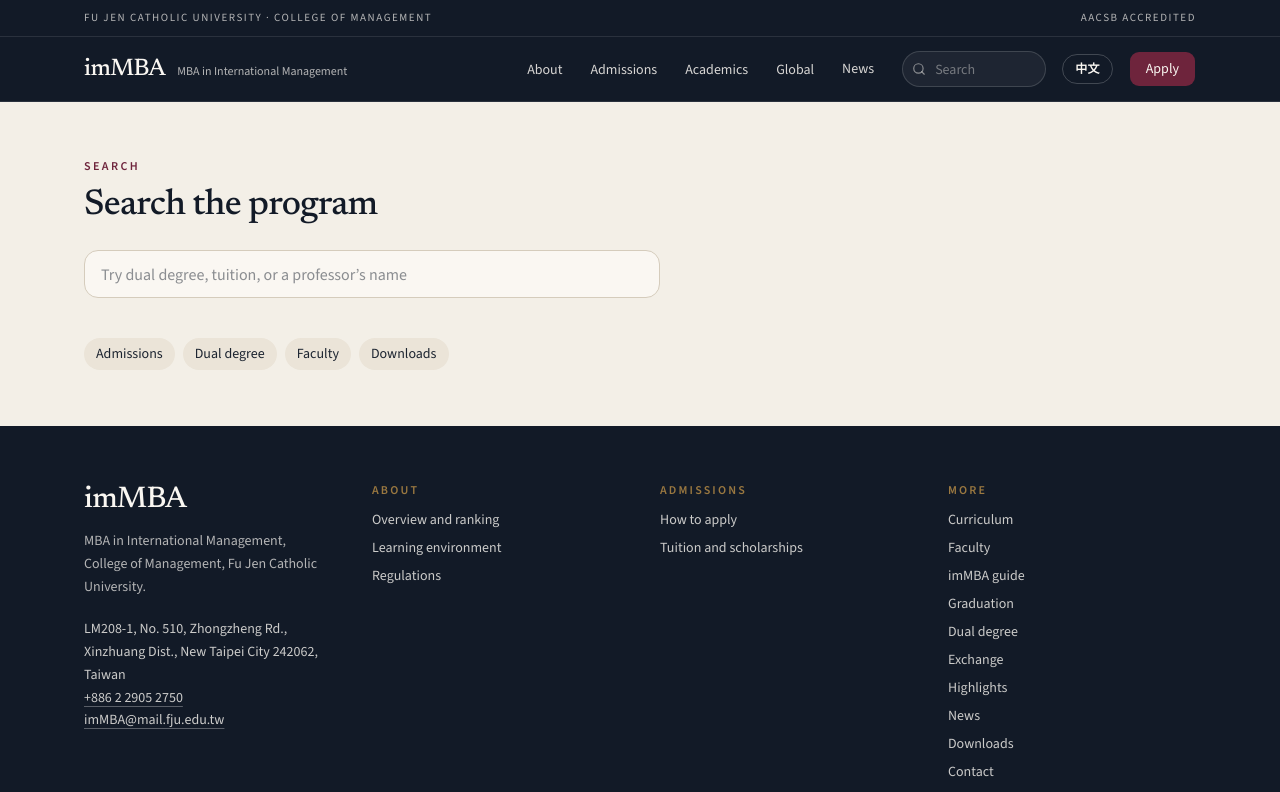
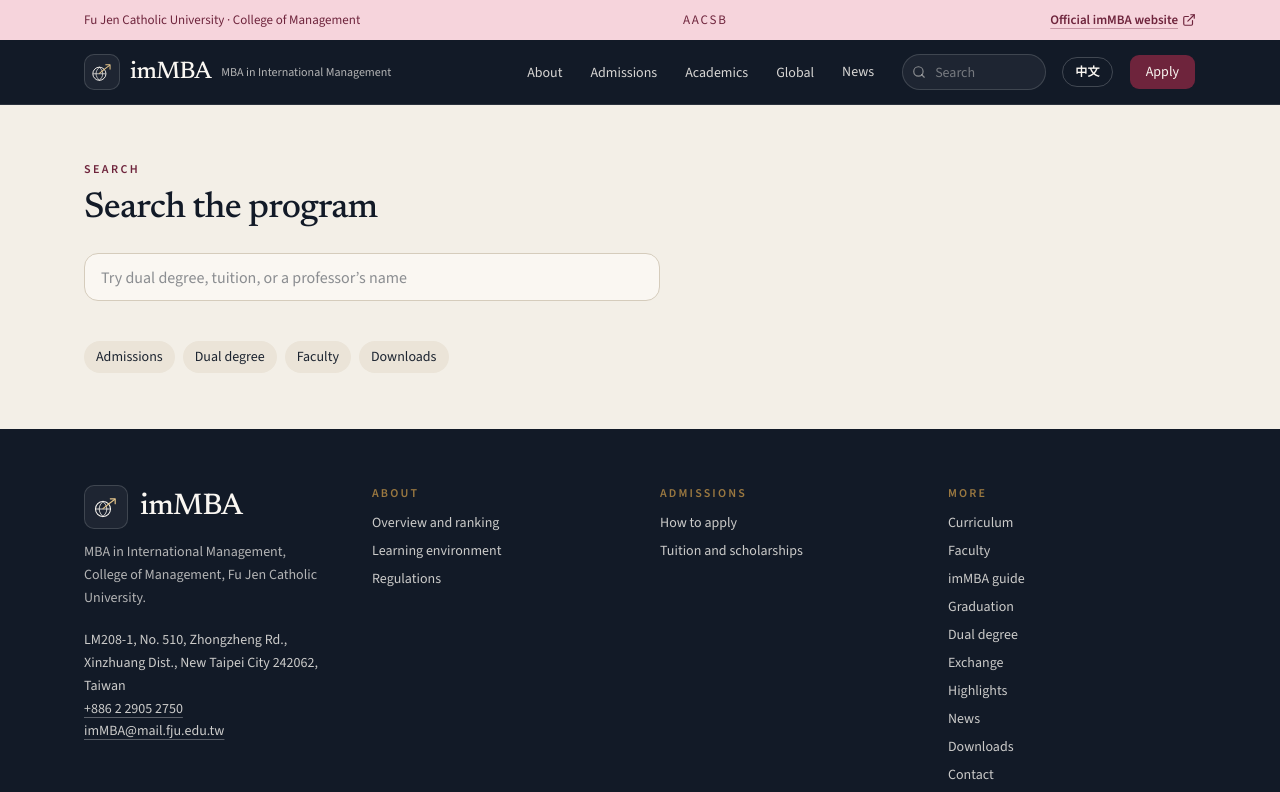
Before and after one commit to Victorpth/immba-site, a Next.js app: page /en/search in a window 1280 px wide. Shown: the top 792 px of the page. Built offline with nearby package versions, Linux system fonts and the light colour scheme.

Commit message:
Add an international career logo and a pink official-site link.
The mark pairs a globe with a rising path, and the top bar links to Fu Jen’s English and Chinese imMBA sites.

Co-authored-by: pothetv <pothetv@gmail.com>

```diff
--- /dev/null
+++ b/src/components/logo-mark.tsx
@@ -0,0 +1,41 @@
+type LogoMarkProps = {
+  className?: string;
+  /** Gold reads lighter on the ink header and deeper on cream. */
+  tone?: "dark" | "light";
+};
+
+export function LogoMark({ className, tone = "dark" }: LogoMarkProps) {
+  const gold = tone === "dark" ? "#e4c48a" : "#9a7840";
+
+  return (
+    <svg viewBox="0 0 64 64" fill="none" aria-hidden="true" className={className}>
+      <circle cx="26" cy="36" r="15" stroke="currentColor" strokeWidth="2.1" />
+      <path
+        d="M26 21.2c4.8 4.1 7.6 8.8 7.6 14.8S30.8 46.7 26 50.8"
+        stroke="currentColor"
+        strokeWidth="1.6"
+        strokeLinecap="round"
+      />
+      <path
+        d="M26 21.2c-4.8 4.1-7.6 8.8-7.6 14.8s3.2 10.7 7.6 14.8"
+        stroke="currentColor"
+        strokeWidth="1.6"
+        strokeLinecap="round"
+      />
+      <path d="M12.4 36h27.2" stroke="currentColor" strokeWidth="1.6" strokeLinecap="round" />
+      <path
+        d="M26 35.2c7.2-6.2 13.4-11.4 23.2-18.4"
+        stroke={gold}
+        strokeWidth="2.35"
+        strokeLinecap="round"
+      />
+      <path
+        d="M40.6 15.6H50.4V25.4"
+        stroke={gold}
+        strokeWidth="2.35"
+        strokeLinecap="round"
+        strokeLinejoin="round"
+      />
+    </svg>
+  );
+}
--- a/src/components/site-footer.tsx
+++ b/src/components/site-footer.tsx
@@ -1,3 +1,4 @@
+import { LogoMark } from "@/components/logo-mark";
 import { navGroups, utilityLinks } from "@/content/nav";
 import { tx, withLang, type Lang } from "@/lib/i18n";
 import Link from "next/link";
@@ -7,7 +8,12 @@ export function SiteFooter({ lang }: { lang: Lang }) {
     <footer className="mt-auto bg-ink text-cream">
       <div className="site-wrap grid gap-10 py-14 sm:grid-cols-2 lg:grid-cols-4">
         <div>
-          <p className="font-display text-3xl">imMBA</p>
+          <Link href={withLang(lang, "/")} className="flex items-center gap-3">
+            <span className="flex size-11 shrink-0 items-center justify-center rounded-lg border border-white/15 bg-white/5">
+              <LogoMark className="size-8 text-cream" />
+            </span>
+            <p className="font-display text-3xl leading-none">imMBA</p>
+          </Link>
           <p className="mt-3 max-w-xs text-sm leading-relaxed text-cream/70">
             {tx(lang, {
               en: "MBA in International Management, College of Management, Fu Jen Catholic University.",
--- a/src/components/site-header.tsx
+++ b/src/components/site-header.tsx
@@ -9,8 +9,9 @@ import {
   SheetTitle,
   SheetTrigger,
 } from "@/components/ui/sheet";
+import { LogoMark } from "@/components/logo-mark";
 import { otherLang, tx, withLang, type Lang } from "@/lib/i18n";
-import { Menu, Search } from "lucide-react";
+import { ExternalLink, Menu, Search } from "lucide-react";
 import Link from "next/link";
 import { usePathname, useRouter } from "next/navigation";
 import { FormEvent, useEffect, useState } from "react";
@@ -47,22 +48,40 @@ export function SiteHeader({ lang }: { lang: Lang }) {
   }
 
   const apply = withLang(lang, "/admissions");
+  const official = {
+    en: "https://www.management.fju.edu.tw/esubweb/immbaengindex/",
+    zh: "https://www.management.fju.edu.tw/subweb/immba/",
+  }[lang];
 
   return (
-    <header className="sticky top-0 z-40 border-b border-white/10 bg-ink text-cream">
-      <div className="site-wrap flex h-9 items-center justify-between gap-4 text-[11px] tracking-[0.14em] text-cream/70 uppercase">
+    <header className="sticky top-0 z-40">
+      <div className="bg-[#f6d4dc] text-[#6e243c]">
+        <div className="site-wrap flex h-10 items-center justify-between gap-3 text-xs sm:text-[13px]">
           <p className="truncate">
             {tx(lang, {
               en: "Fu Jen Catholic University · College of Management",
               zh: "輔仁大學 · 管理學院",
             })}
           </p>
-        <p className="hidden shrink-0 sm:block">AACSB Accredited</p>
+          <p className="hidden shrink-0 tracking-[0.14em] uppercase sm:block">AACSB</p>
+          <a
+            href={official}
+            target="_blank"
+            rel="noopener noreferrer"
+            className="inline-flex shrink-0 items-center gap-1 font-semibold underline decoration-[#6e243c]/35 underline-offset-4 hover:decoration-[#6e243c]"
+          >
+            {tx(lang, { en: "Official imMBA website", zh: "國際經管官方網站" })}
+            <ExternalLink className="size-3.5" aria-hidden="true" />
+          </a>
         </div>
-      <div className="border-t border-white/10">
+      </div>
+      <div className="border-b border-white/10 bg-ink text-cream">
         <div className="site-wrap flex h-16 items-center gap-4">
-          <Link href={withLang(lang, "/")} className="mr-auto flex items-baseline gap-3">
-            <span className="font-display text-2xl tracking-tight text-cream">imMBA</span>
+          <Link href={withLang(lang, "/")} className="mr-auto flex items-center gap-2.5">
+            <span className="flex size-9 shrink-0 items-center justify-center rounded-lg border border-white/15 bg-white/5">
+              <LogoMark className="size-7 text-cream" />
+            </span>
+            <span className="font-display text-2xl leading-none tracking-tight text-cream">imMBA</span>
             <span className="hidden text-xs leading-tight text-cream/70 lg:block">
               {tx(lang, {
                 en: "MBA in International Management",
@@ -145,7 +164,10 @@ export function SiteHeader({ lang }: { lang: Lang }) {
             </SheetTrigger>
             <SheetContent side="right" className="w-[min(100%,22rem)] bg-cream">
               <SheetHeader>
-                <SheetTitle className="font-display text-2xl">imMBA</SheetTitle>
+                <SheetTitle className="flex items-center gap-2 font-display text-2xl">
+                  <LogoMark className="size-7 text-ink" tone="light" />
+                  imMBA
+                </SheetTitle>
               </SheetHeader>
               <div className="flex flex-col gap-6 overflow-y-auto px-4 pb-8">
                 <form onSubmit={onSearch}>
```
Also changed, not shown: src/app/icon.svg. Lines whose indentation alone changed are shown as unchanged.
